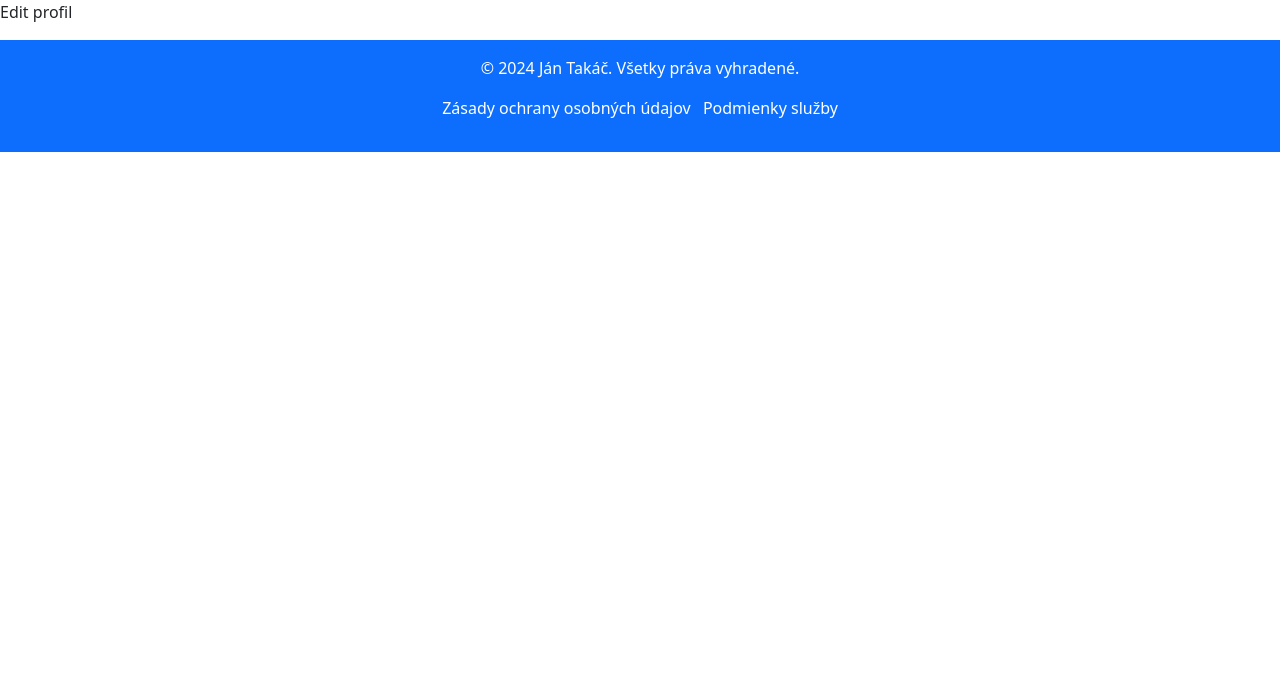
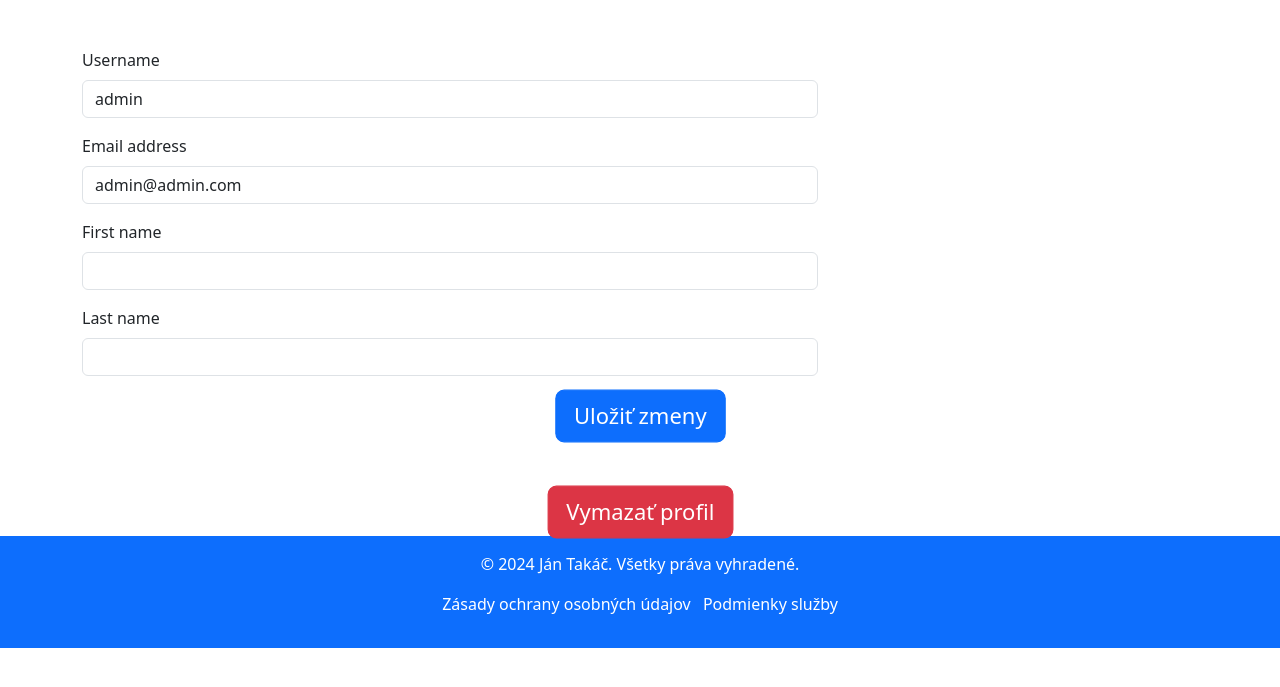
Before and after one commit to jantakac/VAII-semestralka, a Django app: page /profile/edit in a window 1280 px wide. Shown: the part 92-779 px from the top of the page. Run offline with Django 5.2, Linux system fonts and the light colour scheme; a user stored in the database is signed in.

Commit message:
CRUD na userovi, css zle este

```diff
--- a/forum/forms.py
+++ b/forum/forms.py
@@ -54,4 +54,4 @@ class CommentForm(forms.ModelForm):
 class UserProfileForm(forms.ModelForm):
     class Meta:
         model = User
-        fields = ['username', 'email']
+        fields = ['username', 'email', 'first_name', 'last_name']
--- a/forum/templates/forum/profile_edit.html
+++ b/forum/templates/forum/profile_edit.html
@@ -4,5 +4,44 @@
 {% block profile_active %}active{% endblock %}
 
 {% block content %}
-    <p>Edit profil</p>
+    <div class="container mt-5">
+        <form method="post">
+            {% csrf_token %}
+            <div class="row">
+                <div class="col-md-8">
+                    {% for field in form %}
+                        <div class="mb-3">
+                            {% if field.errors %}
+                                <div class="text-danger">
+                                    {% for error in field.errors %}
+                                        <p>{{ error }}</p>
+                                    {% endfor %}
+                                </div>
+                            {% endif %}
+
+                            <label for="{{ field.id_for_label }}" class="form-label">{{ field.label }}</label>
+                            <input
+                                type="{{ field.field.widget.input_type }}"
+                                class="form-control"
+                                id="{{ field.id_for_label }}"
+                                name="{{ field.name }}"
+                                value="{{ field.value }}"
+                            />
+                        </div>
+                    {% endfor %}
+                </div>
+            </div>
+            <div class="text-center">
+                <button class="btn btn-primary btn-lg" type="submit">Uložiť zmeny</button>
+            </div>
+        </form>
+            <div class="container mt-5">
+                <form method="post" action="{% url 'forum:profile_delete' %}">
+                    {% csrf_token %}
+                    <div class="text-center">
+                        <button class="btn btn-danger btn-lg" type="submit">Vymazať profil</button>
+                    </div>
+                </form>
+            </div>
+    </div>
 {% endblock %}
--- a/forum/urls.py
+++ b/forum/urls.py
@@ -17,5 +17,6 @@ urlpatterns = [
     path('posts/add', views.post_add_view, name='post_add'),
     path('profile/', views.profile_view, name='profile'),
     path('profile/edit', views.profile_edit_view, name='profile_edit'),
+    path('profile/delete', views.profile_delete_view, name='profile_delete'),
 
 ]
--- a/forum/views.py
+++ b/forum/views.py
@@ -93,10 +93,21 @@ def profile_edit_view(request):
         form = UserProfileForm(request.POST, instance=user)
         if form.is_valid():
             form.save()
-            return redirect('profile')
+            return redirect('forum:profile')
     else:
         form = UserProfileForm(instance=user)
     return render(request, 'forum/profile_edit.html', {'form': form})
 
+
+@login_required
+def profile_delete_view(request):
+    user = request.user
+    if request.method == 'POST':
+        logout(request)
+        user.delete()
+        return redirect('forum:index')
+    return render(request, 'forum/profile_edit.html')
+
+
 def post_add_view(request):
     return None
```
Also changed, not shown: db.sqlite3.
